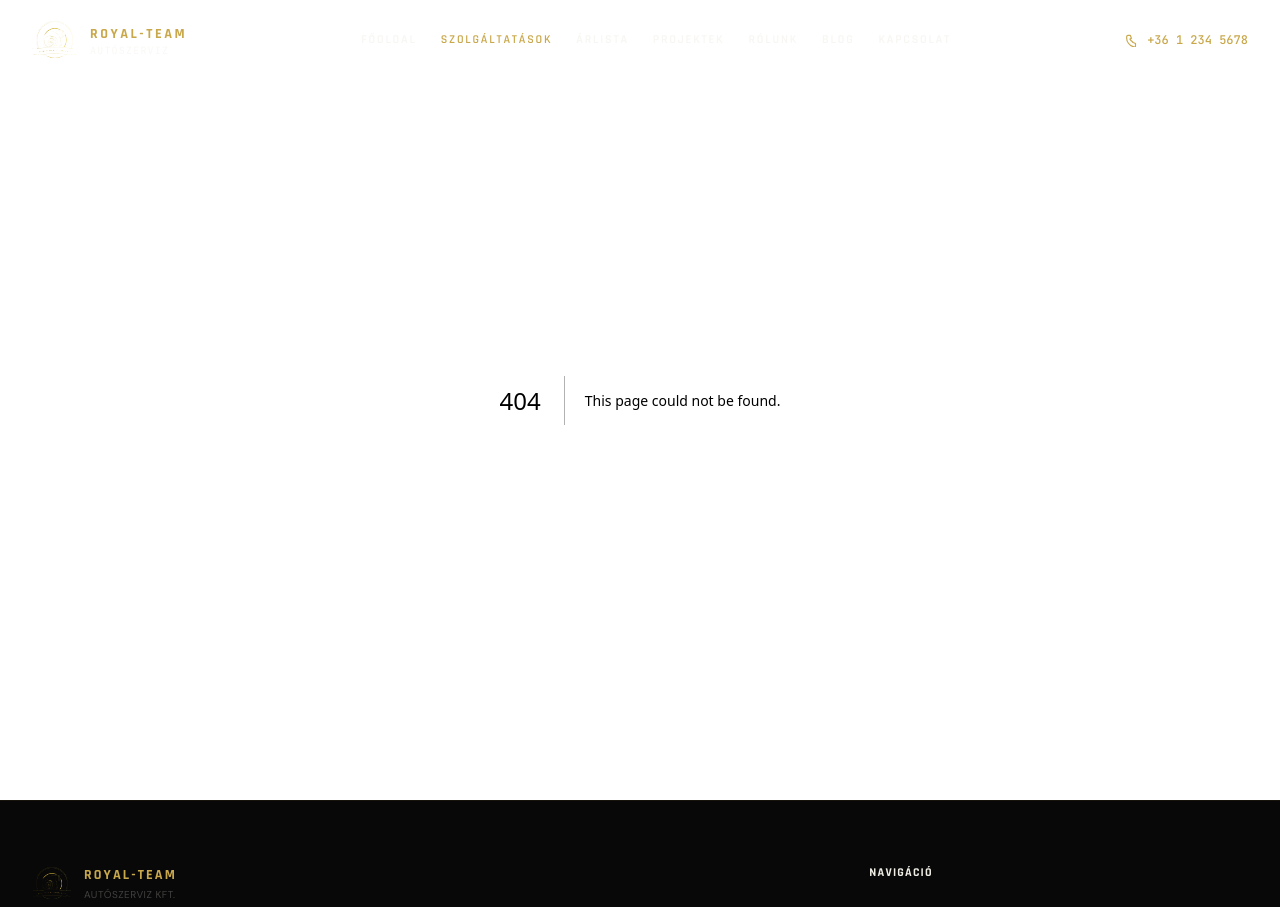
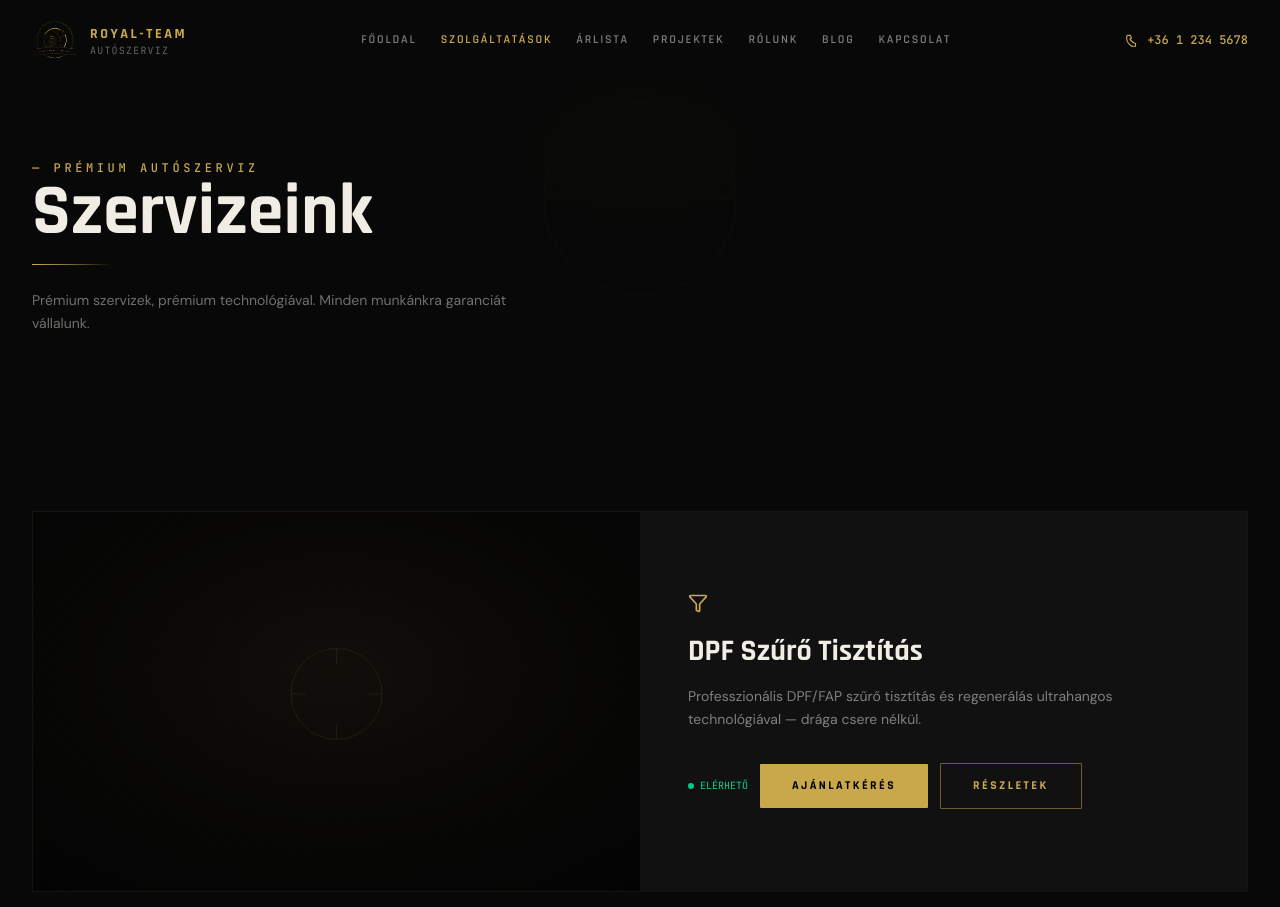
Before and after one commit to davidkiss96/royal-team, a Next.js app: page /szolgaltatasok in a window 1280 px wide. Before the commit this address had no page. Shown: the top 907 px of the page. Built offline with nearby package versions, Linux system fonts and the light colour scheme.

Commit message:
feat: implement services page

```diff
--- a/src/app/_components/services-overview.tsx
+++ b/src/app/_components/services-overview.tsx
@@ -1,38 +1,15 @@
-import {
-  AlertTriangle,
-  ArrowRight,
-  Cpu,
-  Droplets,
-  Filter,
-  Settings,
-  Wrench,
-  type LucideIcon,
-} from "lucide-react";
+import { ArrowRight } from "lucide-react";
 import Image from "next/image";
 import Link from "next/link";
 import { Button } from "@/components/button";
 import { Container } from "@/components/container";
 import { GoldDivider } from "@/components/gold-divider";
 import { SectionLabel } from "@/components/section-label";
-import { FEATURED_SERVICES } from "@/lib/mock/services";
-
-/**
- * Per-service icon, keyed by the real `slug` field. `Service` has no icon
- * field in the approved schema (docs/content-model.md Section 2) — this
- * mirrors design-system.md Section 12's recommendation to keep icon
- * selection a presentation-layer mapping maintained in code, not content.
- */
-const SERVICE_ICONS: Record<string, LucideIcon> = {
-  "dpf-szuro-tisztitas": Filter,
-  "elektronikai-diagnosztika": Cpu,
-  "futomu-beallitas": Settings,
-  "altalanos-karbantartas": Wrench,
-  "fekrendszer-szerviz": AlertTriangle,
-  "olajcsere-szerviz": Droplets,
-};
+import { ALL_SERVICES } from "@/lib/mock/services";
+import { SERVICE_ICONS } from "@/lib/service-icons";
 
 export function ServicesOverview() {
-  const activeServices = FEATURED_SERVICES.filter((service) => service.isActive);
+  const activeServices = ALL_SERVICES.filter((service) => service.isActive);
 
   return (
     <section className="bg-background py-24">
--- /dev/null
+++ b/src/app/szolgaltatasok/_components/service-row.tsx
@@ -0,0 +1,73 @@
+import Image from "next/image";
+import { Button } from "@/components/button";
+import { RevealOnScroll } from "@/components/reveal-on-scroll";
+import type { ServiceSummary } from "@/lib/mock/services";
+import { SERVICE_ICONS } from "@/lib/service-icons";
+
+interface ServiceRowProps {
+  service: ServiceSummary;
+  reverse: boolean;
+  delayMs: number;
+}
+
+/**
+ * Alternating image/content row (docs/design-system.md Section 8). The
+ * reference achieves the alternation with a `[direction:rtl]` CSS trick,
+ * explicitly flagged as fragile and not to be copied (Section 5/7/14 #7);
+ * this uses an explicit `reverse` prop + CSS `order` instead, exactly the
+ * mechanism the doc recommends in its place.
+ *
+ * No tagline or benefits-list content is rendered here — `Service` has
+ * neither field in the approved schema (docs/content-model.md Section 2);
+ * see the implementation report for that content-model gap.
+ */
+export function ServiceRow({ service, reverse, delayMs }: ServiceRowProps) {
+  const Icon = SERVICE_ICONS[service.slug];
+
+  return (
+    <RevealOnScroll delayMs={delayMs}>
+      <div className="group grid overflow-hidden border border-gold/8 transition-all duration-500 hover:border-gold/30 lg:grid-cols-2">
+        <div className={`h-64 overflow-hidden lg:h-auto ${reverse ? "lg:order-2" : ""}`}>
+          <Image
+            src={service.heroImage.url}
+            alt={service.heroImage.alt}
+            width={800}
+            height={550}
+            className="h-full w-full object-cover brightness-[0.65] transition-all duration-700 group-hover:scale-[1.03] group-hover:brightness-75"
+          />
+        </div>
+
+        <div
+          className={`flex flex-col justify-center bg-card p-8 lg:p-12 ${reverse ? "lg:order-1" : ""}`}
+        >
+          {Icon && <Icon size={20} className="mb-5 text-gold" />}
+          <h2 className="mb-4 font-heading text-2xl font-black text-foreground md:text-3xl">
+            {service.title}
+          </h2>
+          <p className="mb-8 text-sm leading-relaxed text-foreground/50">
+            {service.summary}
+          </p>
+
+          <div className="flex flex-wrap items-center gap-3">
+            {service.isActive && (
+              <div className="flex items-center gap-1.5 font-mono-label text-[10px] text-emerald-400">
+                <div className="h-1.5 w-1.5 animate-pulse rounded-full bg-emerald-400" />
+                ELÉRHETŐ
+              </div>
+            )}
+            <Button href="/kapcsolat" className="px-6 py-2.5">
+              Ajánlatkérés
+            </Button>
+            <Button
+              href={`/szolgaltatasok/${service.slug}`}
+              variant="outline"
+              className="px-6 py-2.5"
+            >
+              Részletek
+            </Button>
+          </div>
+        </div>
+      </div>
+    </RevealOnScroll>
+  );
+}
--- /dev/null
+++ b/src/app/szolgaltatasok/page.tsx
@@ -0,0 +1,72 @@
+import type { Metadata } from "next";
+import Image from "next/image";
+import { Button } from "@/components/button";
+import { Container } from "@/components/container";
+import { GoldDivider } from "@/components/gold-divider";
+import { SectionLabel } from "@/components/section-label";
+import { ALL_SERVICES } from "@/lib/mock/services";
+import { ServiceRow } from "./_components/service-row";
+
+export const metadata: Metadata = {
+  title: "Szolgáltatásaink — Royal-Team Autószerviz",
+  description:
+    "DPF tisztítás, elektronikai diagnosztika, futómű- és fékrendszer-szerviz, karbantartás — prémium autószerviz Ercsiben, OEM technológiával.",
+};
+
+export default function ServicesPage() {
+  const activeServices = ALL_SERVICES.filter((service) => service.isActive).sort(
+    (a, b) => a.displayOrder - b.displayOrder,
+  );
+
+  return (
+    <>
+      <section className="relative pt-40 pb-24">
+        <Image
+          src="/placeholders/photo-placeholder.svg"
+          alt=""
+          fill
+          priority
+          className="object-cover"
+        />
+        <div className="absolute inset-0 bg-background/92" />
+        <Container className="relative">
+          <SectionLabel>Prémium autószerviz</SectionLabel>
+          <h1 className="font-heading text-5xl font-black text-foreground md:text-7xl">
+            Szervizeink
+          </h1>
+          <GoldDivider className="mt-4" />
+          <p className="mt-6 max-w-lg text-sm leading-relaxed text-foreground/45">
+            Prémium szervizek, prémium technológiával. Minden munkánkra
+            garanciát vállalunk.
+          </p>
+        </Container>
+      </section>
+
+      <section className="bg-background py-20">
+        <Container className="space-y-6">
+          {activeServices.map((service, index) => (
+            <ServiceRow
+              key={service.slug}
+              service={service}
+              reverse={index % 2 === 1}
+              delayMs={Math.min(index, 4) * 50}
+            />
+          ))}
+        </Container>
+      </section>
+
+      <section className="border-t border-gold/8 bg-card/40 py-12">
+        <Container className="text-center">
+          <h2 className="mb-2 font-heading text-xl font-black text-foreground">
+            Áttekinthető tájékoztató árak
+          </h2>
+          <p className="mb-5 text-sm text-foreground/40">
+            Tekintse meg árlistánkat — tájékoztató jellegű, alkatrész nélküli
+            munkadíjakkal.
+          </p>
+          <Button href="/arlista">Árlista megtekintése →</Button>
+        </Container>
+      </section>
+    </>
+  );
+}
--- /dev/null
+++ b/src/components/reveal-on-scroll.tsx
@@ -0,0 +1,63 @@
+"use client";
+
+import { useEffect, useRef, useState } from "react";
+import type { ReactNode } from "react";
+
+interface RevealOnScrollProps {
+  children: ReactNode;
+  delayMs?: number;
+  className?: string;
+}
+
+/**
+ * Scroll-triggered fade/rise-in entrance (docs/design-system.md Section 10)
+ * — a real, repeated pattern in the approved design, reproduced with
+ * IntersectionObserver + a CSS transition rather than the reference's
+ * Framer Motion dependency, since a one-time opacity/transform reveal
+ * doesn't need an animation library. Skips the animation entirely under
+ * `prefers-reduced-motion`.
+ */
+export function RevealOnScroll({
+  children,
+  delayMs = 0,
+  className = "",
+}: RevealOnScrollProps) {
+  const ref = useRef<HTMLDivElement>(null);
+  const [visible, setVisible] = useState(false);
+
+  useEffect(() => {
+    const node = ref.current;
+    if (!node) return;
+
+    if (window.matchMedia("(prefers-reduced-motion: reduce)").matches) {
+      // Deferred to the next frame rather than called synchronously here,
+      // per React's guidance against setState directly in an effect body.
+      const frame = requestAnimationFrame(() => setVisible(true));
+      return () => cancelAnimationFrame(frame);
+    }
+
+    const observer = new IntersectionObserver(
+      ([entry]) => {
+        if (entry?.isIntersecting) {
+          setVisible(true);
+          observer.disconnect();
+        }
+      },
+      { threshold: 0.1 },
+    );
+    observer.observe(node);
+    return () => observer.disconnect();
+  }, []);
+
+  return (
+    <div
+      ref={ref}
+      style={{ transitionDelay: visible ? `${delayMs}ms` : "0ms" }}
+      className={`transition-all duration-700 ease-out ${
+        visible ? "translate-y-0 opacity-100" : "translate-y-4 opacity-0"
+      } ${className}`}
+    >
+      {children}
+    </div>
+  );
+}
--- a/src/lib/mock/services.ts
+++ b/src/lib/mock/services.ts
@@ -3,9 +3,18 @@ import type { ImageWithAlt } from "@/lib/types";
 /**
  * Mock data shaped to match the approved `Service` document
  * (docs/content-model.md Section 2). No `subtitle`/tagline field exists on
- * the real schema (only `title`/`summary`/`body`) — the reference design's
- * short mono-font tagline under each service title has no content-model
- * home and is dropped here rather than invented as an extra field.
+ * the real schema (only `title`/`summary`/`body`), and no `benefits`/
+ * highlights list field either — the reference design's short mono-font
+ * tagline and per-service bulleted benefits list have no content-model
+ * home and are dropped rather than invented as extra fields.
+ *
+ * This represents the full `Service` catalog (what `/szolgaltatasok` would
+ * query — "all published Service documents, ordered by displayOrder", per
+ * docs/design-system.md Section 8), not `Homepage.featuredServices`'
+ * curated subset. The homepage currently renders all of them too, but
+ * that's a coincidence of this mock catalog being small, not a query
+ * relationship — a real `Homepage.featuredServices` reference array would
+ * be its own (possibly smaller) curated list.
  */
 export interface ServiceSummary {
   slug: string;
@@ -16,7 +25,7 @@ export interface ServiceSummary {
   displayOrder: number;
 }
 
-export const FEATURED_SERVICES: ServiceSummary[] = [
+export const ALL_SERVICES: ServiceSummary[] = [
   {
     slug: "dpf-szuro-tisztitas",
     title: "DPF Szűrő Tisztítás",
--- /dev/null
+++ b/src/lib/service-icons.ts
@@ -0,0 +1,24 @@
+import {
+  AlertTriangle,
+  Cpu,
+  Droplets,
+  Filter,
+  Settings,
+  Wrench,
+  type LucideIcon,
+} from "lucide-react";
+
+/**
+ * Per-service icon, keyed by the real `slug` field. `Service` has no icon
+ * field in the approved schema (docs/content-model.md Section 2) — this
+ * mirrors design-system.md Section 12's recommendation to keep icon
+ * selection a presentation-layer mapping maintained in code, not content.
+ */
+export const SERVICE_ICONS: Record<string, LucideIcon> = {
+  "dpf-szuro-tisztitas": Filter,
+  "elektronikai-diagnosztika": Cpu,
+  "futomu-beallitas": Settings,
+  "altalanos-karbantartas": Wrench,
+  "fekrendszer-szerviz": AlertTriangle,
+  "olajcsere-szerviz": Droplets,
+};
```
